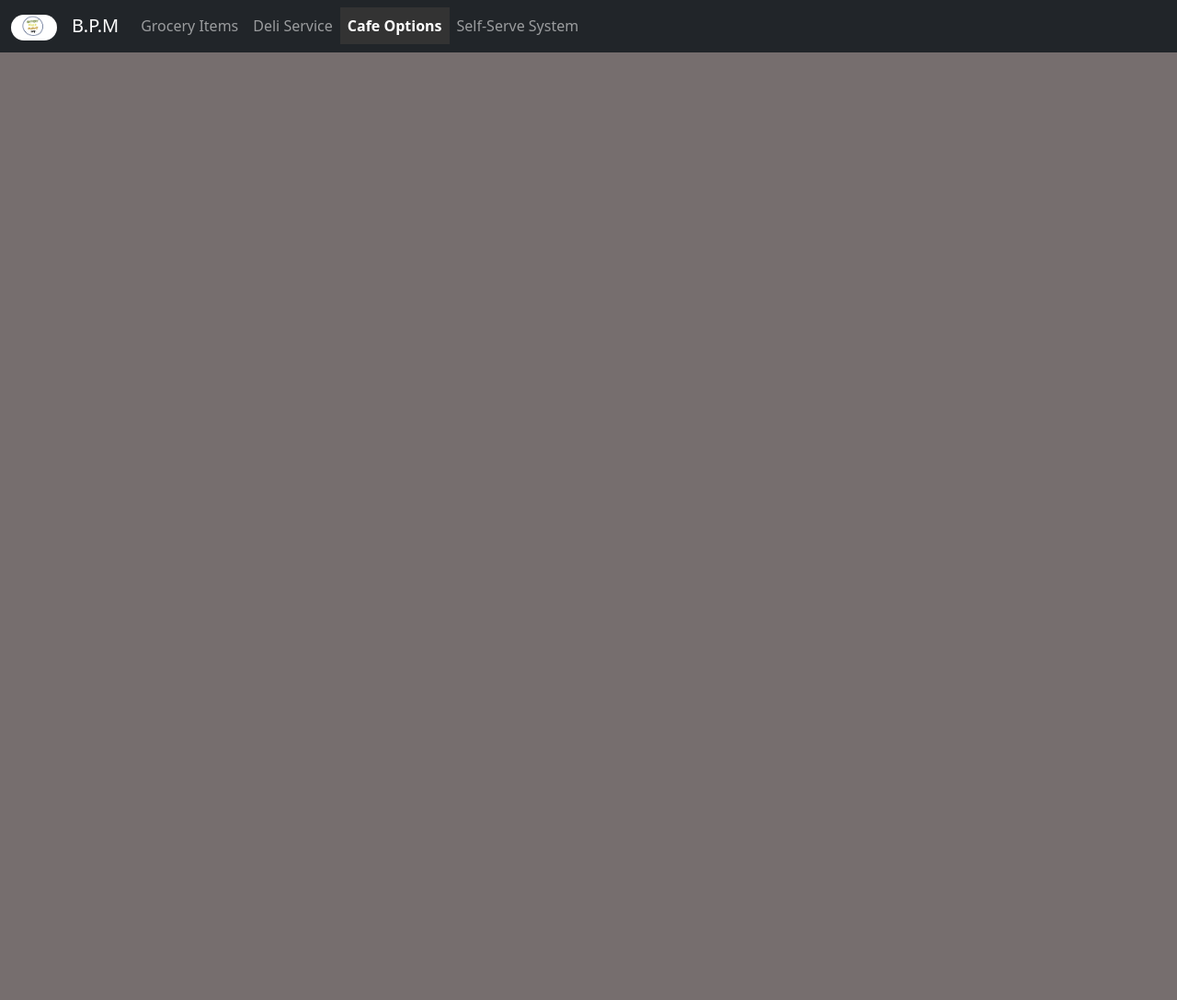
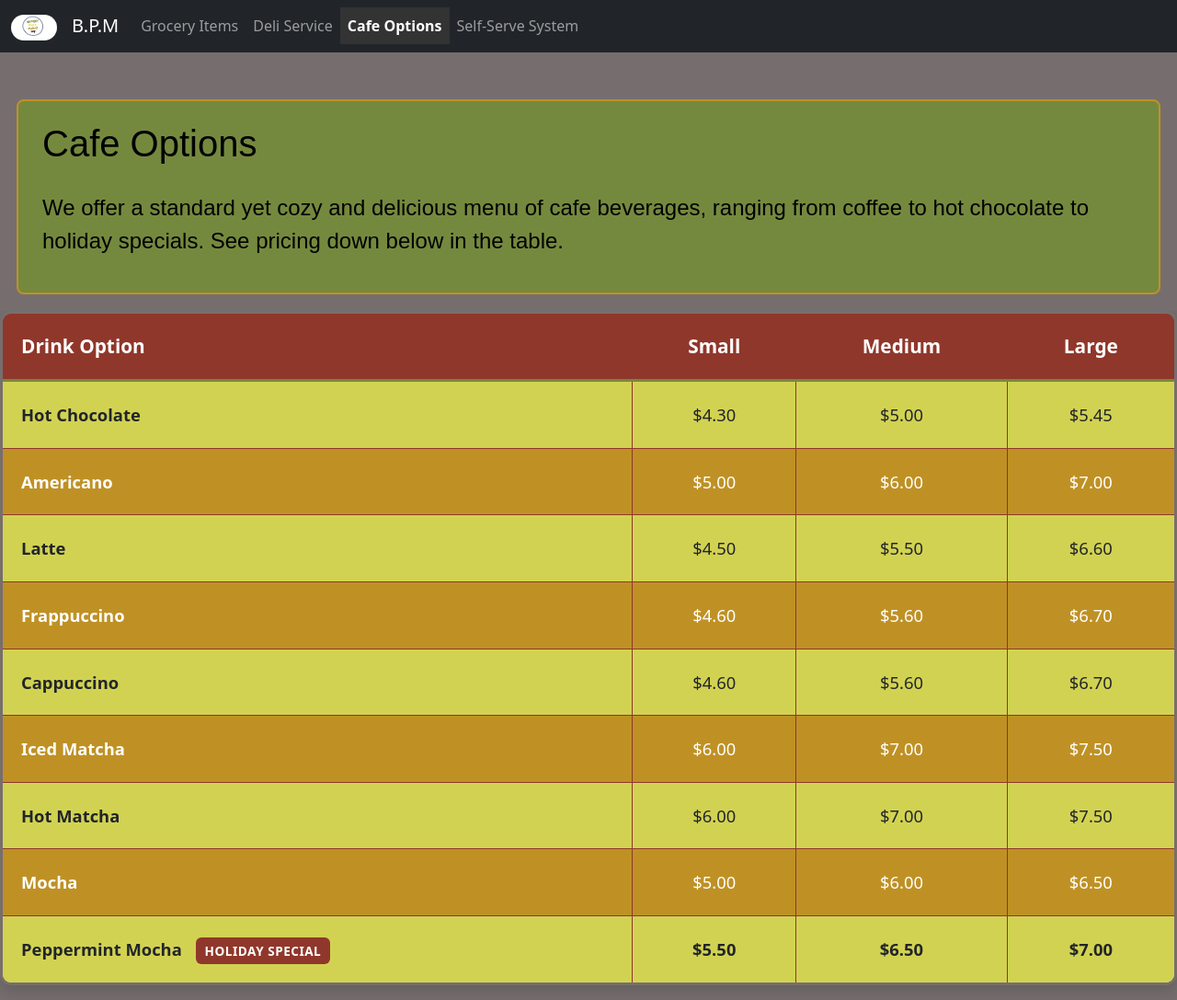
Before and after one commit to DragonisTheKing/hw05_business_homepage, a plain HTML site: page cafe.html in a window 1280 px wide. Shown: the whole page at 92% size. Before the commit the page ends 800 px from the top, so only its background shows below. Drawn offline with nearby package versions, Linux system fonts and the light colour scheme.

Commit message:
commit
finished table + CSS

```diff
--- a/cafe.html
+++ b/cafe.html
@@ -12,7 +12,7 @@
     <nav class="navbar navbar-expand-md navbar-dark fixed-top bg-dark">
         <div class="container-fluid">
             <a class="navbar-brand" href="#">
-            <img src="images/logo.png" alt="Cool Logo" style="width:50px;" class="rounded-pill">
+                <img src="images/logo.png" alt="Cool Logo" style="width:50px;" class="rounded-pill">
             </a>
             <a class="navbar-brand" href="index.html">B.P.M</a>
             <button class="navbar-toggler" type="button" data-bs-toggle="collapse"
@@ -29,5 +29,81 @@
             </div>
         </div>
     </nav>
+    <div class="box">
+        <h1 style="padding: 10px;">Cafe Options</h1>
+        <p style="padding: 10px; font-size: 24px;">We offer a standard yet cozy and delicious menu of cafe beverages, ranging from coffee to hot chocolate to holiday specials. See pricing down below in the table.</p>
+    </div>
+        <div class="table-responsive">
+            <table class="table table-striped table-bordered cafe-table text-center align-middle">
+                <thead>
+                    <tr>
+                        <th class="text-start">Drink Option</th>
+                        <th>Small</th>
+                        <th>Medium</th>
+                        <th>Large</th>
+                    </tr>
+                </thead>
+                <tbody>
+                    <tr>
+                        <td class="text-start fw-semibold">Hot Chocolate</td>
+                        <td>$4.30</td>
+                        <td>$5.00</td>
+                        <td>$5.45</td>
+                    </tr>
+                    <tr>
+                        <td class="text-start fw-semibold">Americano</td>
+                        <td>$5.00</td>
+                        <td>$6.00</td>
+                        <td>$7.00</td>
+                    </tr>
+                    <tr>
+                        <td class="text-start fw-semibold">Latte</td>
+                        <td>$4.50</td>
+                        <td>$5.50</td>
+                        <td>$6.60</td>
+                    </tr>
+                    <tr>
+                        <td class="text-start fw-semibold">Frappuccino</td>
+                        <td>$4.60</td>
+                        <td>$5.60</td>
+                        <td>$6.70</td>
+                    </tr>
+                    <tr>
+                        <td class="text-start fw-semibold">Cappuccino</td>
+                        <td>$4.60</td>
+                        <td>$5.60</td>
+                        <td>$6.70</td>
+                    </tr>
+                    <tr>
+                        <td class="text-start fw-semibold">Iced Matcha</td>
+                        <td>$6.00</td>
+                        <td>$7.00</td>
+                        <td>$7.50</td>
+                    </tr>
+                    <tr>
+                        <td class="text-start fw-semibold">Hot Matcha</td>
+                        <td>$6.00</td>
+                        <td>$7.00</td>
+                        <td>$7.50</td>
+                    </tr>
+                    <tr>
+                        <td class="text-start fw-semibold">Mocha</td>
+                        <td>$5.00</td>
+                        <td>$6.00</td>
+                        <td>$6.50</td>
+                    </tr>
+                    <tr class="holiday-special">
+                        <td class="text-start">
+                            Peppermint Mocha <span class="holiday-badge">Holiday Special</span>
+                        </td>
+                        <td>$5.50</td>
+                        <td>$6.50</td>
+                        <td>$7.00</td>
+                    </tr>
+                </tbody>
+            </table>
+        </div>
+    </div>
+
 </body>
 </html>
--- a/css/style.css
+++ b/css/style.css
@@ -43,3 +43,60 @@ nav a:hover {
   color: #000000;
   margin: 20px;
 }
+
+body {
+    padding-top: 90px;
+}
+
+.cafe-table {
+    border-radius: 12px;
+    overflow: hidden;
+    box-shadow: 0 6px 16px rgba(0, 0, 0, 0.15);
+    border: 3px solid #90372B;
+    width: 100%;
+}
+
+.cafe-table thead th {
+    background-color: #90372B;
+    color: #ffffff;
+    font-size: 1.3rem;
+    padding: 20px;
+    border-bottom: 3px solid #75893E;
+}
+
+.cafe-table tbody td {
+    padding: 22px 20px;
+    font-size: 1.15rem;
+    vertical-align: middle;
+}
+
+.cafe-table.table-striped > tbody > tr:nth-of-type(odd) > * {
+    background-color: #DDDD56;
+    color: #212529;
+}
+
+.cafe-table.table-striped > tbody > tr:nth-of-type(even) > * {
+    background-color: #BF9125;
+    color: #ffffff;
+}
+
+.cafe-table tbody tr:hover {
+    background-color: rgba(221, 221, 86, 0.35);
+}
+
+.holiday-special {
+    background-color: #DDDD56;
+    font-weight: bold;
+    color: #212529;
+}
+
+.holiday-badge {
+    background-color: #90372B;
+    color: #ffffff;
+    font-size: 0.85rem;
+    padding: 5px 10px;
+    border-radius: 6px;
+    margin-left: 10px;
+    text-transform: uppercase;
+    letter-spacing: 0.5px;
+}
```
Also changed, not shown: self.html (+1 -2 lines).
